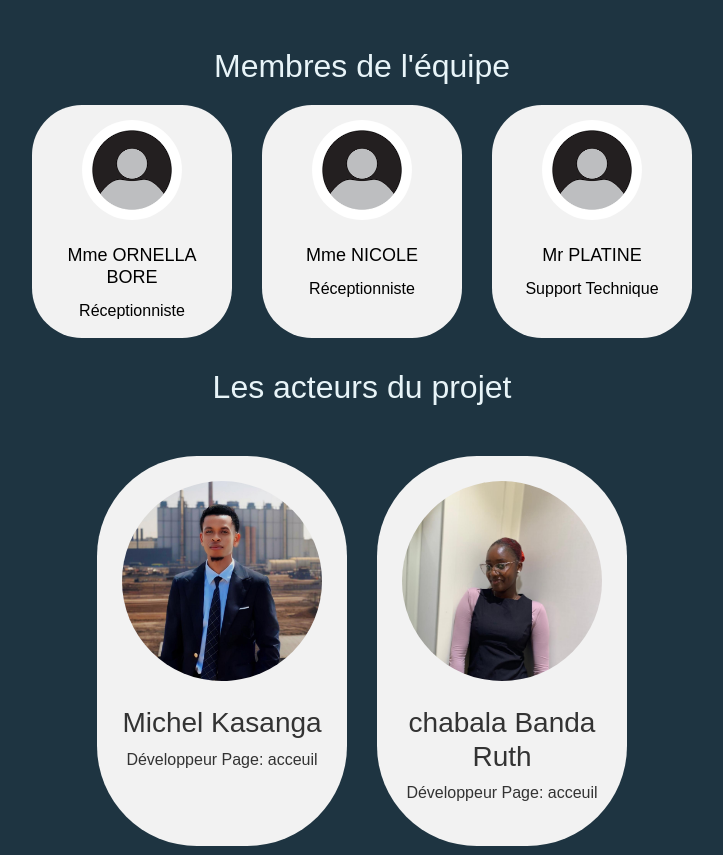
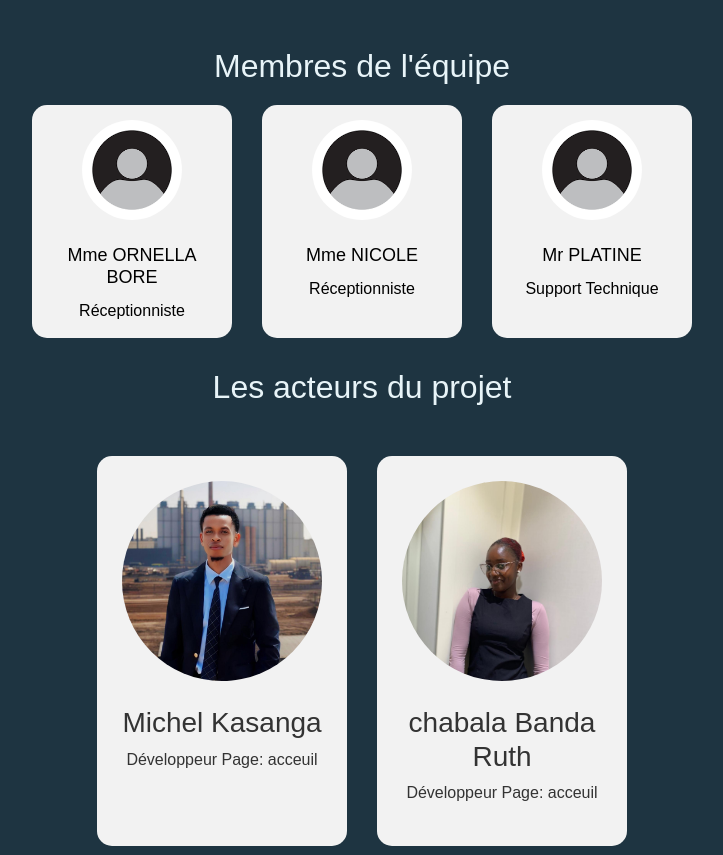
Before and after one commit to whilesolution/web1, a plain HTML site: page team.html in a window 1280 px wide. Shown: the part 834-1689 px from the top of the page, without its empty margins (278-1001 px from the left). Drawn offline with Linux system fonts and the light colour scheme.

Commit message:
refacto: team

```diff
--- a/css/style_team.css
+++ b/css/style_team.css
@@ -103,7 +103,7 @@ h2 {
     text-align: center;
     background: #f9f9f9;
     padding: 20px;
-    border-radius: 50px;
+    border-radius: 15px;
     text-align: center;
     background: #f2f2f2;
     padding: 15px;
@@ -166,7 +166,7 @@ h2 {
     text-align: center;
     background: #f9f9f9;
     padding: 40px;
-    border-radius: 100px;
+    border-radius: 15px;
     text-align: center;
     background: #f2f2f2;
     padding: 25px;
```
Also changed, not shown: 1 other file.
